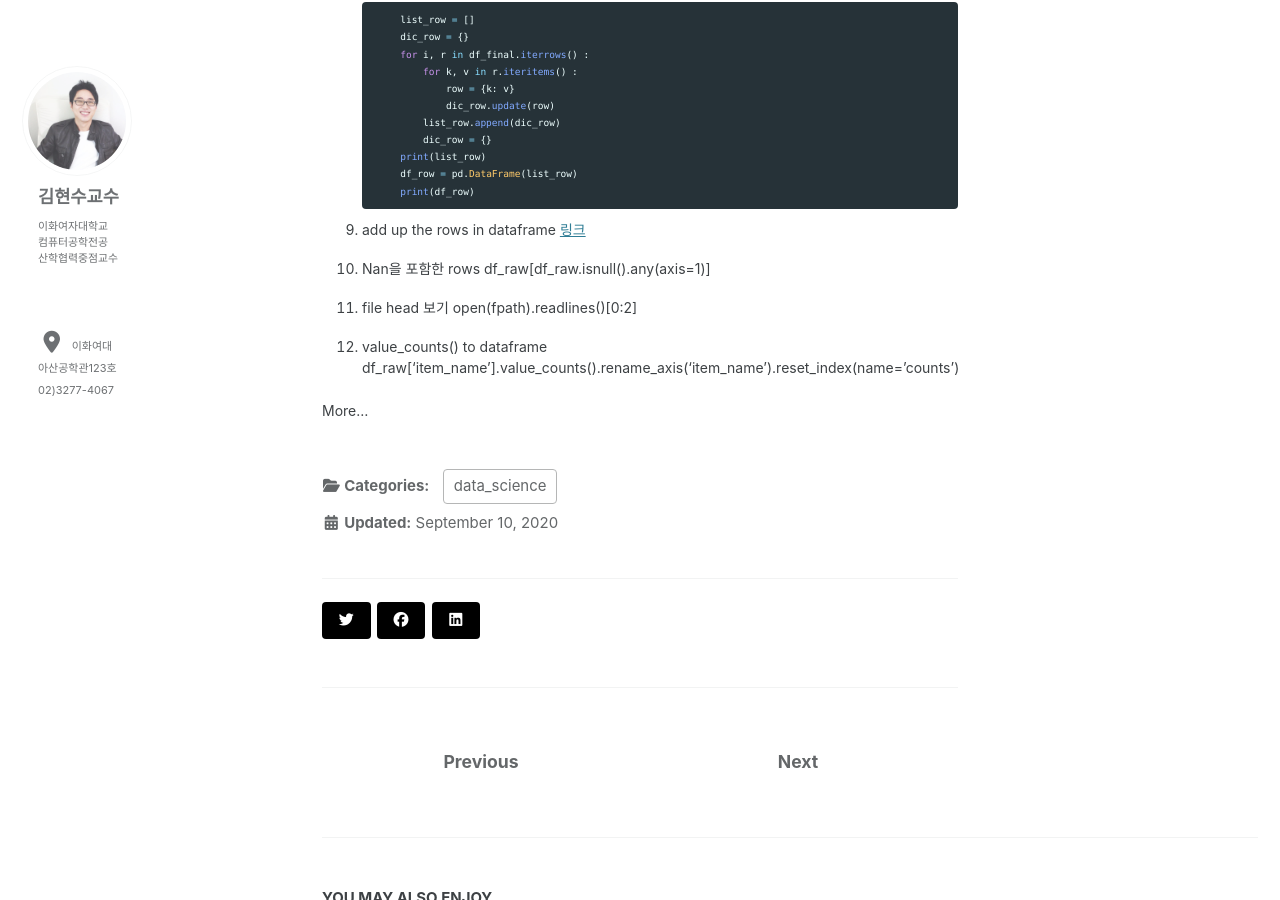
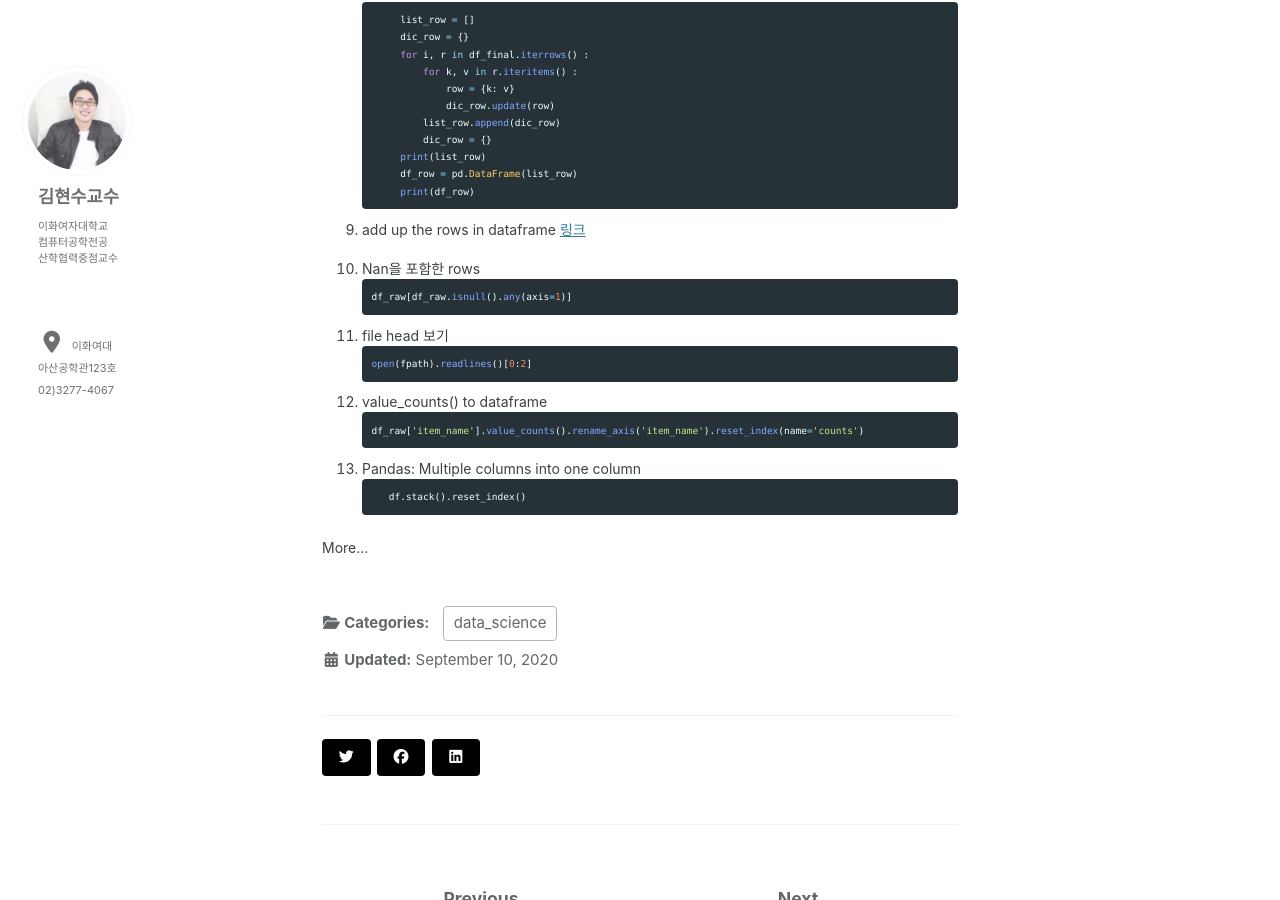
Before and after one commit to faculty-hieonn/faculty-hieonn.github.io, a Jekyll site: the page built from _posts/2020-09-10-pandas.md, in a window 1280 px wide and 900 px high, scrolled down 1053 px. Built offline with Jekyll 4.4.1, drawn with Linux system fonts in a browser that asks for light colours; cached includes are drawn as plain includes; nearby versions of some CDN libraries.

Commit message:
Pandas: Multiple columns into one column

````diff
--- a/_posts/2020-09-10-pandas.md
+++ b/_posts/2020-09-10-pandas.md
@@ -76,12 +76,23 @@ Pandas Use
     <a href='https://www.codegrepper.com/code-examples/delphi/append+rows+to+dataframe+pandas'>링크</a>
 
 10. Nan을 포함한 rows
+```python
     df_raw[df_raw.isnull().any(axis=1)]
+```
 
 11. file head 보기
+```python
 	open(fpath).readlines()[0:2]
+```
 
 12. value_counts() to dataframe
+```python
     df_raw['item_name'].value_counts().rename_axis('item_name').reset_index(name='counts')
+```
+
+13. Pandas: Multiple columns into one column
+```
+   df.stack().reset_index()
+```
 
 More...
````
